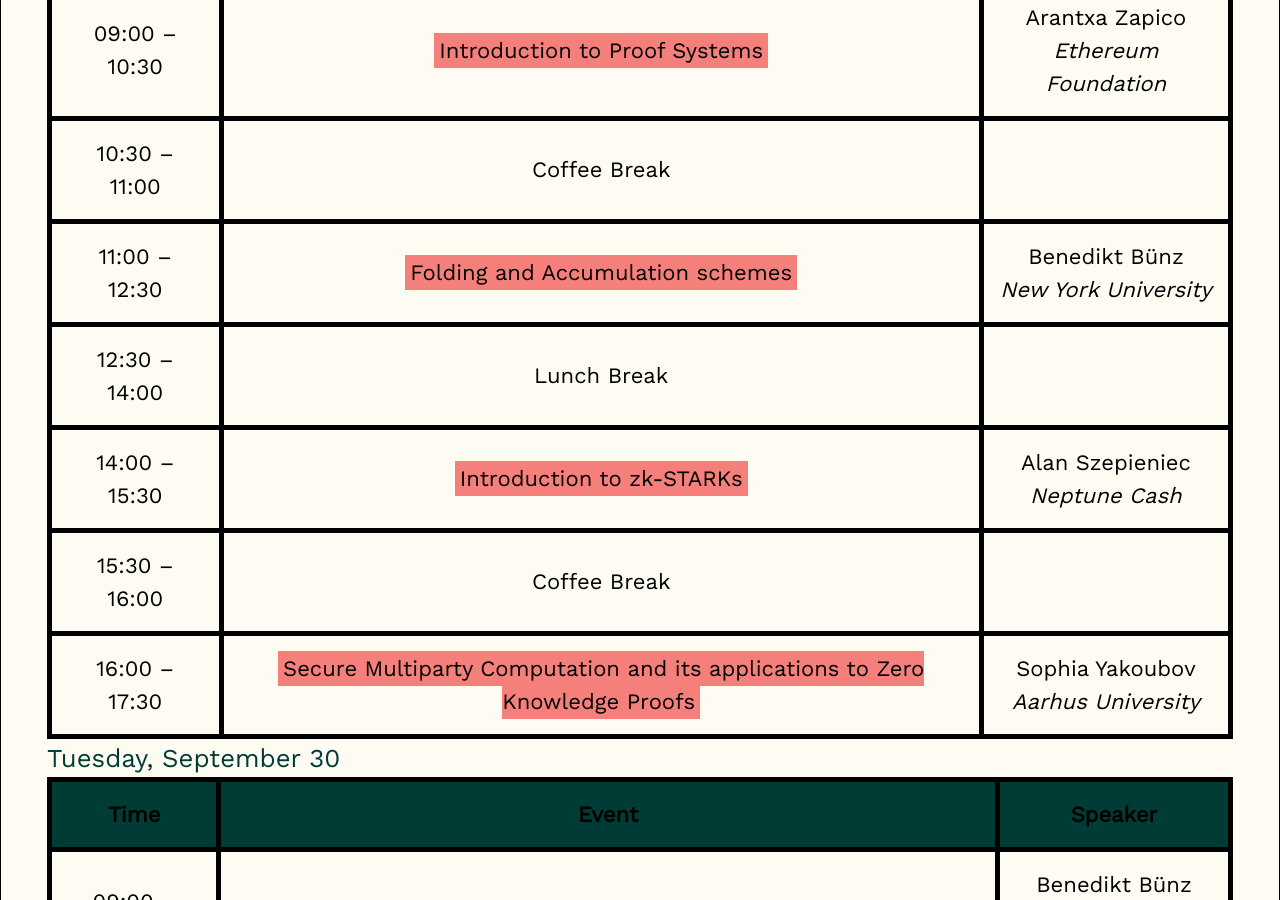
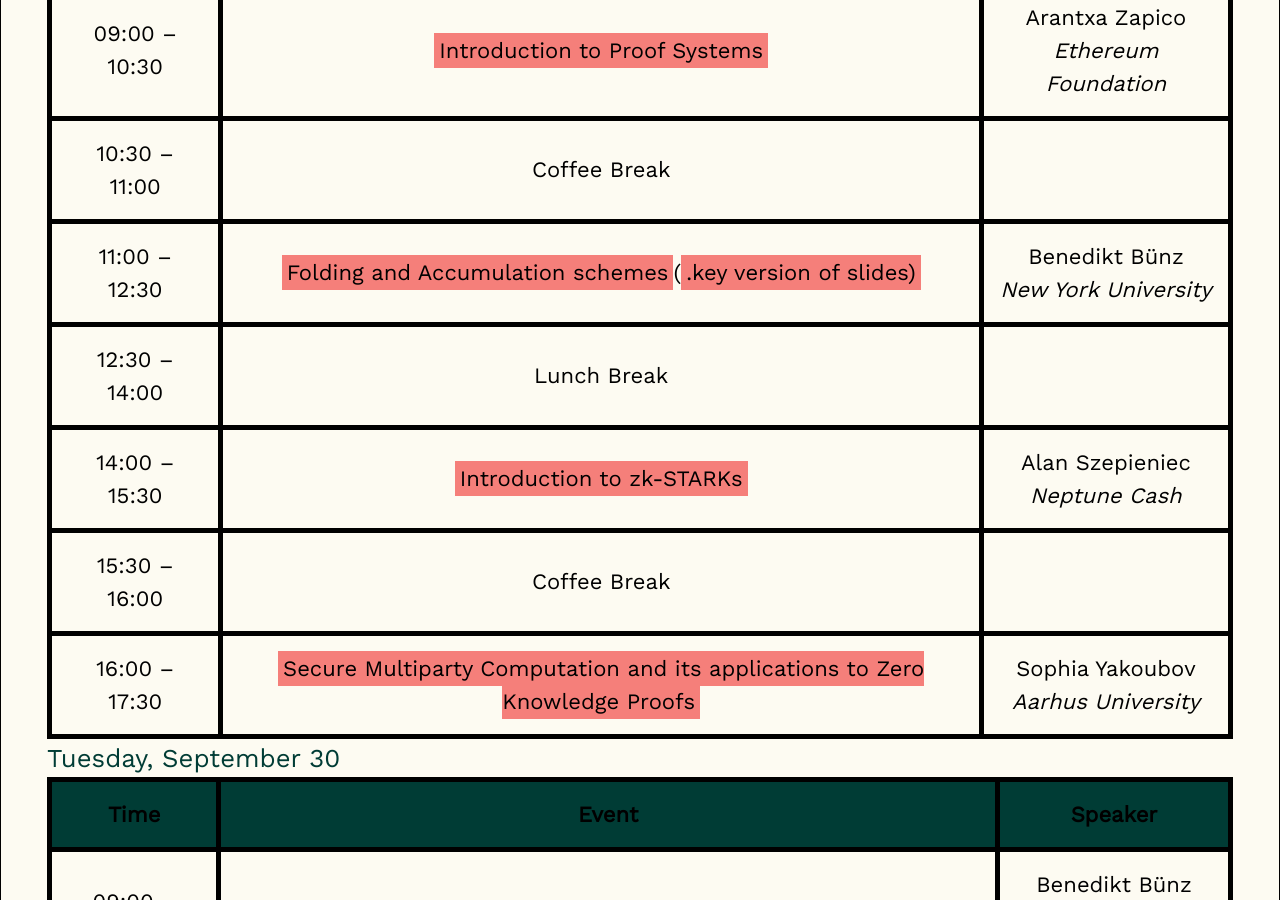
Before and after one commit to claucece/ascrypto, a Jekyll site: the page built from 2025.html, in a window 1280 px wide and 900 px high, scrolled down 2949 px. Built offline with Jekyll 4.4.1, drawn with Linux system fonts in a browser that asks for light colours.

Commit message:
slides 2025

```diff
--- a/2025.html
+++ b/2025.html
@@ -130,25 +130,25 @@
 				<tr><td>08:30 – 09:00</td><td>Welcome</td><td></td></tr>
 				<tr>
 					<td>09:00 – 10:30</td>
-					<td><a href="../slides/arantxa-talk.pdf" target="_blank">Introduction to Proof Systems</a></td>
+					<td><a href="../slides/2025/ascrypto.pdf" target="_blank">Introduction to Proof Systems</a></td>
 					<td>Arantxa Zapico<br><em>Ethereum Foundation</em></td>
 				</tr>
 				<tr><td>10:30 – 11:00</td><td>Coffee Break</td><td></td></tr>
 				<tr>
 					<td>11:00 – 12:30</td>
-					<td><a href="../slides/benedikt-talk.pdf" target="_blank">Folding and Accumulation schemes</a></td>
+					<td><a href="../slides/2025/ascrypto.pdf" target="_blank">Folding and Accumulation schemes</a>(<a href="../slides/2025/ascrypto.key" target="_blank">.key version of slides)</a></td>
 					<td>Benedikt Bünz<br><em>New York University</em></td>
 				</tr>
 				<tr><td>12:30 – 14:00</td><td>Lunch Break</td><td></td></tr>
 				<tr>
 					<td>14:00 – 15:30</td>
-					<td><a href="../slides/starkware-talk.pdf" target="_blank"> Introduction to zk-STARKs </a></td>
+					<td><a href="../slides/2025/introduction-to-starks.pdf" target="_blank"> Introduction to zk-STARKs </a></td>
 					<td>Alan Szepieniec<br><em>Neptune Cash</em></td>
 				</tr>
 				<tr><td>15:30 – 16:00</td><td>Coffee Break</td><td></td></tr>
 				<tr>
 					<td>16:00 – 17:30</td>
-					<td><a href="../slides/shophia-talk.pdf" target="_blank">Secure Multiparty Computation and its applications to Zero Knowledge Proofs</a></td>
+					<td><a href="../slides/2025/2025-MPCitH-ASCrypto-day1-final.pdf" target="_blank">Secure Multiparty Computation and its applications to Zero Knowledge Proofs</a></td>
 					<td>Sophia Yakoubov<br><em>Aarhus University</em></td>
 				</tr>
 				</tbody>
@@ -168,19 +168,19 @@
 				<tbody>
 				<tr>
 					<td>09:00 – 10:30</td>
-					<td><a href="../slides/benedikt-talk.pdf" target="_blank">Folding and Accumulation schemes</a></td>
+					<td><a href="../slides/2025/ascrypto.pdf" target="_blank">Folding and Accumulation schemes</a></td>
 					<td>Benedikt Bünz<br><em>New York University</em></td>
 				</tr>
 				<tr><td>10:30 – 11:00</td><td>Coffee Break</td><td></td></tr>
 				<tr>
 					<td>11:00 – 12:30</td>
-					<td><a href="../slides/starkware-talk.pdf" target="_blank"> Introduction to zk-STARKs </a></td>
+					<td><a href="../slides/2025/advanced-zk-starks.pdf" target="_blank"> Introduction to zk-STARKs </a></td>
 					<td>Alan Szepieniec<br><em>Neptune Cash</em></td>
 				</tr>
 				<tr><td>12:30 – 14:00</td><td>Lunch Break</td><td></td></tr>
 				<tr>
 					<td>14:00 – 15:30</td>
-					<td><a href="../slides/shophia-talk.pdf" target="_blank">Secure Multiparty Computation and its applications to Zero Knowledge Proofs</a></td>
+					<td><a href="../slides/2025/2025-MPCitH-ASCrypto-day2-final.pdf" target="_blank">Secure Multiparty Computation and its applications to Zero Knowledge Proofs</a></td>
 					<td>Sophia Yakoubov<br><em>Aarhus University</em></td>
 				</tr>
 				<tr><td>15:30 – 16:00</td><td>Coffee Break</td><td></td></tr>
```
Also changed, not shown: 7 other files.
